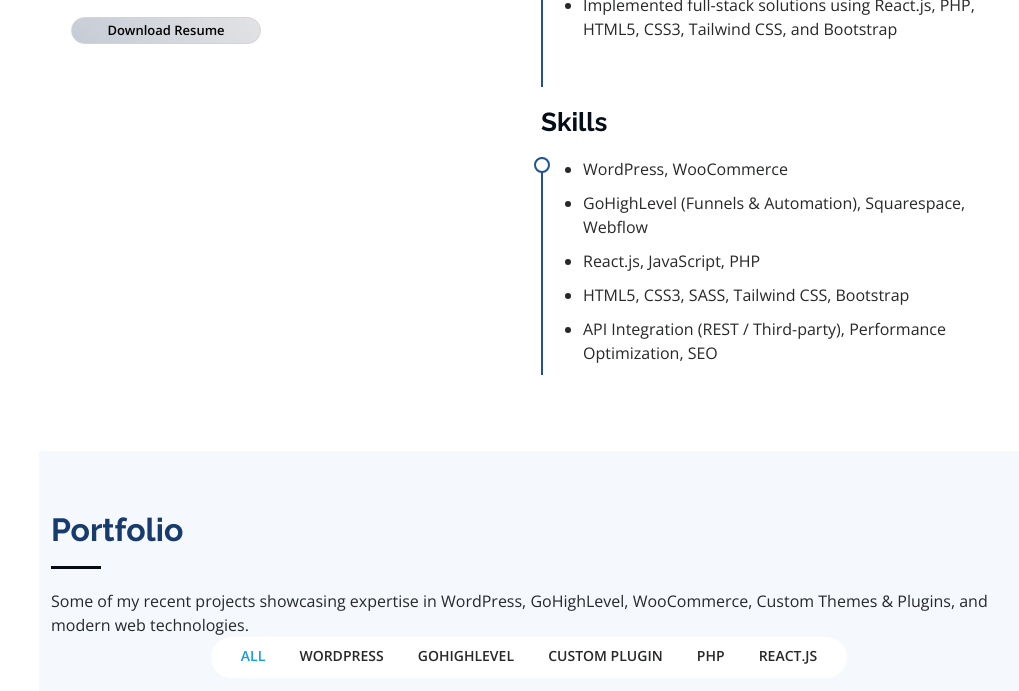
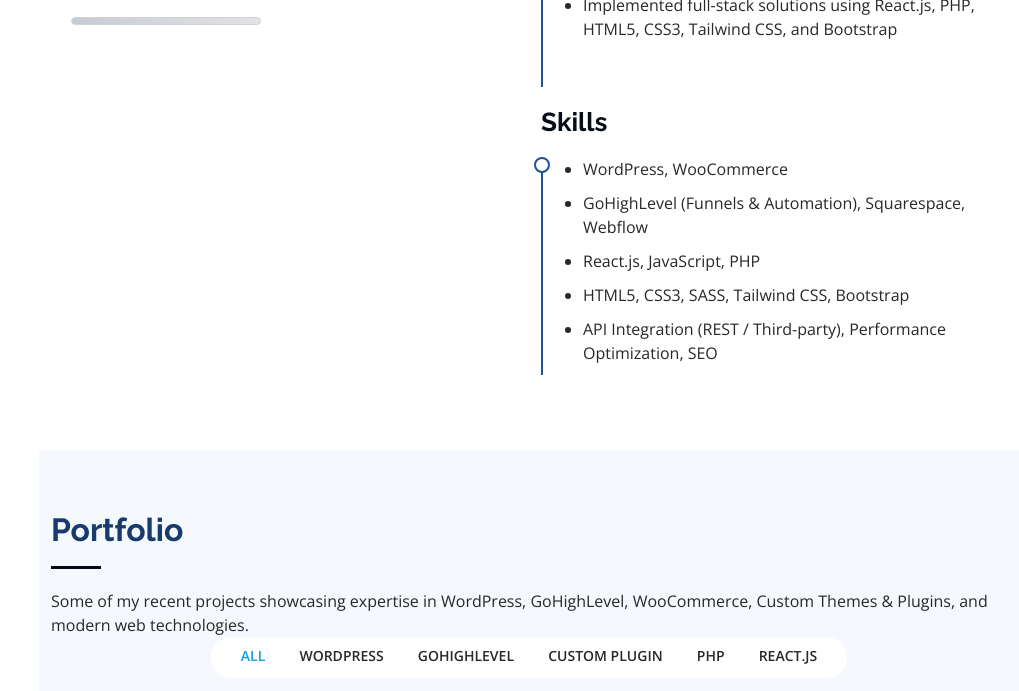
Before and after one commit to CodebyKami/Portfolio, a plain HTML site: page index.html in a window 1280 px wide. Shown: the part 2954-3645 px from the top of the page, without its empty margins (261-1280 px from the left). Drawn offline with nearby package versions, Linux system fonts and the light colour scheme.

Commit message:
Update index.html

```diff
--- a/index.html
+++ b/index.html
@@ -338,7 +338,7 @@
             font-size: 13px;
             font-weight: 600;
             background: linear-gradient(45deg, #c5cbd5, #e3e3e5);">
-              <a href="assets/img/KamranRasoolResume.pdf" download>Download Resume</a>
+              <!-- <a href="assets/img/KamranRasoolResume.pdf" download>Download Resume</a> -->
             </div>
           </div>
 
```
